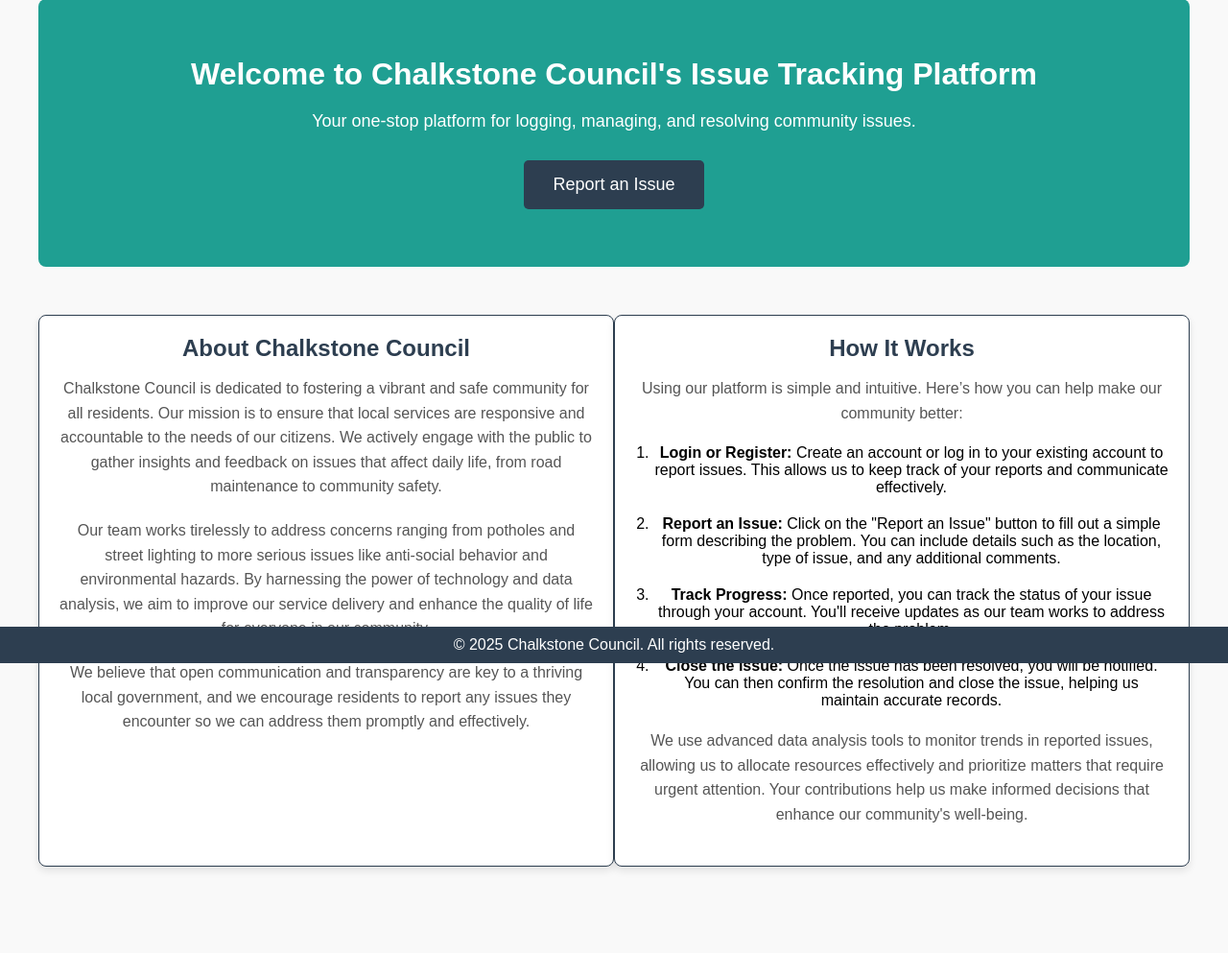
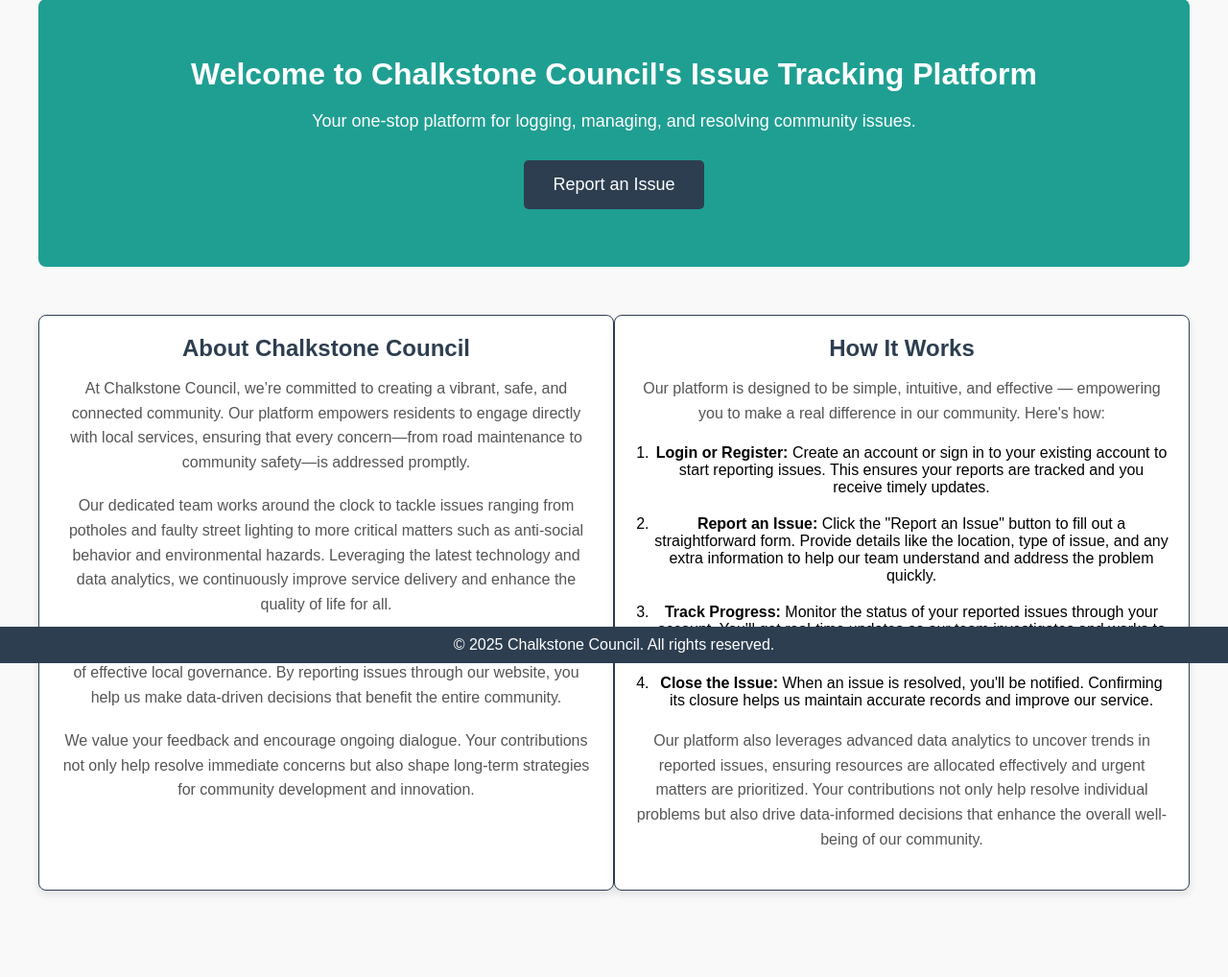
Before and after one commit to ECM3432/Chalkstone-Council, a Django app: page / in a window 1280 px wide. Shown: the part 109-1127 px from the top of the page at 96% size. Before the commit the page ends 1019 px from the top, so only its background shows below. Run offline with Django 5.2, Linux system fonts and the light colour scheme.

Commit message:
Reword homepage

```diff
--- a/core/templates/core/index.html
+++ b/core/templates/core/index.html
@@ -12,21 +12,22 @@
     <div class="info-container">
         <div class="info about">
             <h3>About Chalkstone Council</h3>
-            <p>Chalkstone Council is dedicated to fostering a vibrant and safe community for all residents. Our mission is to ensure that local services are responsive and accountable to the needs of our citizens. We actively engage with the public to gather insights and feedback on issues that affect daily life, from road maintenance to community safety.</p>
-            <p>Our team works tirelessly to address concerns ranging from potholes and street lighting to more serious issues like anti-social behavior and environmental hazards. By harnessing the power of technology and data analysis, we aim to improve our service delivery and enhance the quality of life for everyone in our community.</p>
-            <p>We believe that open communication and transparency are key to a thriving local government, and we encourage residents to report any issues they encounter so we can address them promptly and effectively.</p>
+            <p>At Chalkstone Council, we’re committed to creating a vibrant, safe, and connected community. Our platform empowers residents to engage directly with local services, ensuring that every concern—from road maintenance to community safety—is addressed promptly.</p>
+            <p>Our dedicated team works around the clock to tackle issues ranging from potholes and faulty street lighting to more critical matters such as anti-social behavior and environmental hazards. Leveraging the latest technology and data analytics, we continuously improve service delivery and enhance the quality of life for all.</p>
+            <p>We believe that open communication and transparency are the cornerstones of effective local governance. By reporting issues through our website, you help us make data-driven decisions that benefit the entire community.</p>
+            <p>We value your feedback and encourage ongoing dialogue. Your contributions not only help resolve immediate concerns but also shape long-term strategies for community development and innovation.</p>
         </div>
 
         <div class="info how-it-works">
             <h3>How It Works</h3>
-            <p>Using our platform is simple and intuitive. Here’s how you can help make our community better:</p>
+            <p>Our platform is designed to be simple, intuitive, and effective — empowering you to make a real difference in our community. Here's how:</p>
             <ol>
-                <li><strong>Login or Register:</strong> Create an account or log in to your existing account to report issues. This allows us to keep track of your reports and communicate effectively.</li>
-                <li><strong>Report an Issue:</strong> Click on the "Report an Issue" button to fill out a simple form describing the problem. You can include details such as the location, type of issue, and any additional comments.</li>
-                <li><strong>Track Progress:</strong> Once reported, you can track the status of your issue through your account. You'll receive updates as our team works to address the problem.</li>
-                <li><strong>Close the Issue:</strong> Once the issue has been resolved, you will be notified. You can then confirm the resolution and close the issue, helping us maintain accurate records.</li>
+                <li><strong>Login or Register:</strong> Create an account or sign in to your existing account to start reporting issues. This ensures your reports are tracked and you receive timely updates.</li>
+                <li><strong>Report an Issue:</strong> Click the "Report an Issue" button to fill out a straightforward form. Provide details like the location, type of issue, and any extra information to help our team understand and address the problem quickly.</li>
+                <li><strong>Track Progress:</strong> Monitor the status of your reported issues through your account. You'll get real-time updates as our team investigates and works to resolve the problems.</li>
+                <li><strong>Close the Issue:</strong> When an issue is resolved, you'll be notified. Confirming its closure helps us maintain accurate records and improve our service.</li>
             </ol>
-            <p>We use advanced data analysis tools to monitor trends in reported issues, allowing us to allocate resources effectively and prioritize matters that require urgent attention. Your contributions help us make informed decisions that enhance our community's well-being.</p>
+            <p> Our platform also leverages advanced data analytics to uncover trends in reported issues, ensuring resources are allocated effectively and urgent matters are prioritized. Your contributions not only help resolve individual problems but also drive data-informed decisions that enhance the overall well-being of our community.</p>
         </div>
     </div>
 {% endblock %}
```
